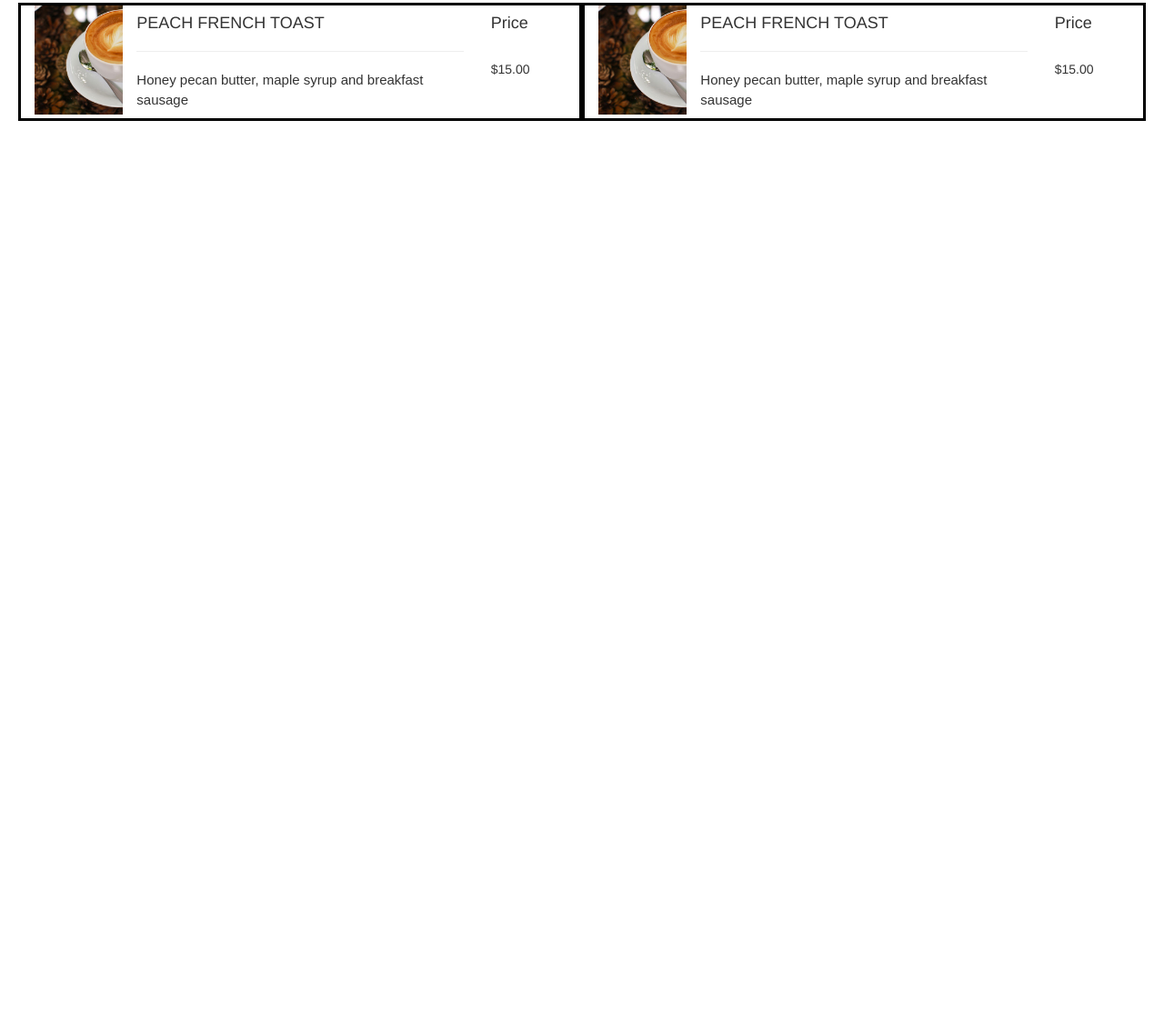
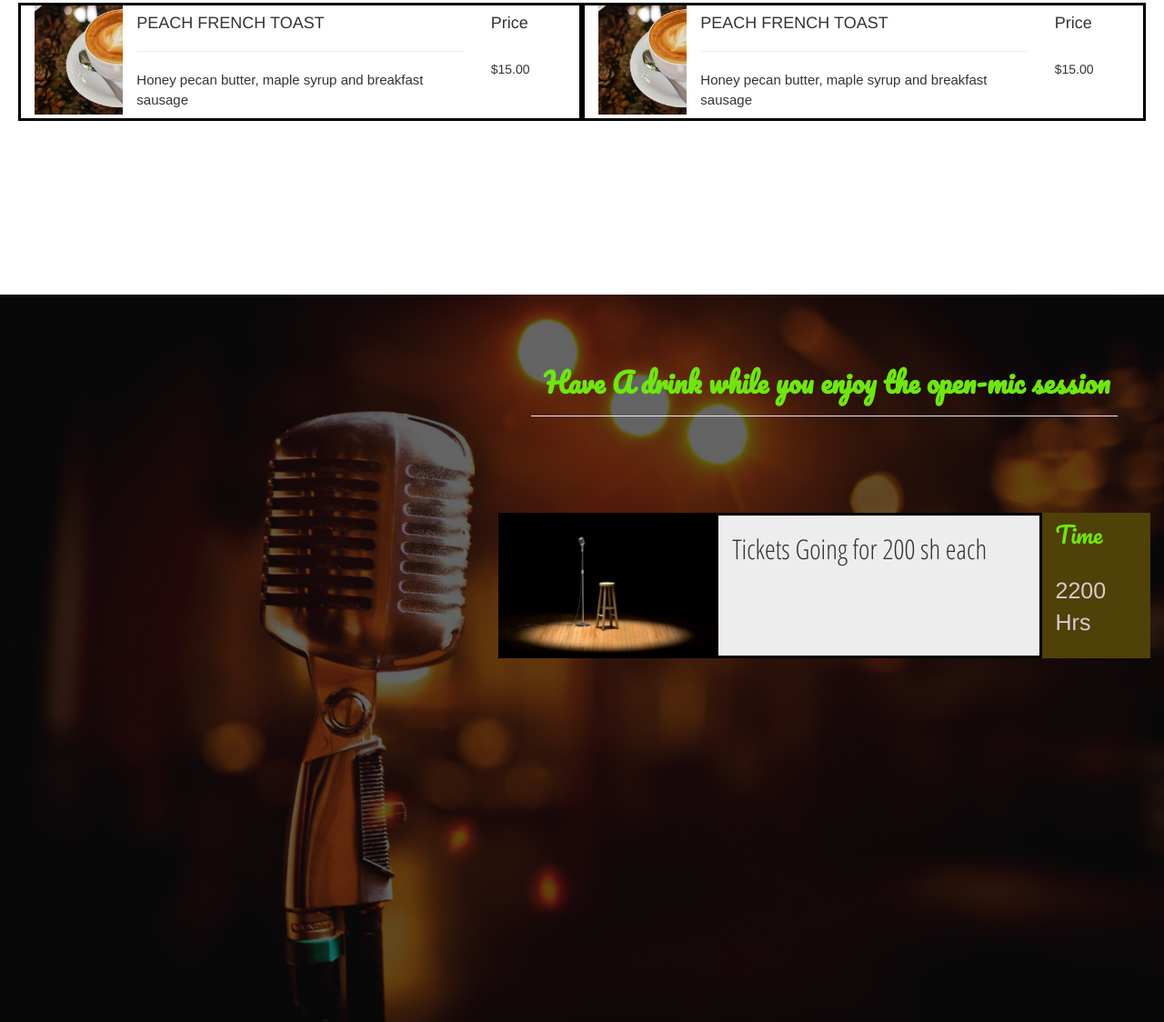
Before and after one commit to Victorgichohi/ByTheHils, a plain HTML site: page food.html in a window 1280 px wide. Shown: the part 2876-4000 px from the top of the page at 91% size. Before the commit the page ends 3200 px from the top, so only its background shows below. Drawn offline with Linux system fonts and the light colour scheme.

Commit message:
finished styling the open mic section

```diff
--- a/css/main.css
+++ b/css/main.css
@@ -325,6 +325,59 @@ article, aside, details, figcaption, figure, footer, header, hgroup, menu, nav,
 /*end of drinks section*/
 
 /*start of jazz band section*/
+.open-mic{
+  height: 100vh;
+  background:
+  linear-gradient(
+      rgba(12, 12, 13, 0.64),
+    rgba(12, 12, 13, 0.64)
 
+  ),url(../images/open-mic.jpg);
+  background-size: cover;
+}
+.open-mic-title{
+  height:30vh;
+
+}
+.open-mic-title h2{
+  font-size: 30px;
+  font-family: 'Pacifico', cursive;
+  font-weight: bold;
+  color: rgb(111, 230, 17);
+  padding-left: 50px;
+}
+.open-mic-description{
+  height: 20vh;
+  /*color: rgb(244, 244, 244);*/
+}
+.open-mic-image{
+  height: 20vh;
+  background-image: url(../images/open-mic2.png);
+  background-size: cover;
+}
+.open-mic-sales{
+  background-color: rgb(237, 237, 237);
+}
+.open-mic-sales h3{
+
+  font-size: 30px;
+  font-weight: 500;
+  font-family: 'Open Sans Condensed', sans-serif;
+}
+.open-mic-time{
+  background-color: rgb(80, 65, 9);
+  height: 20vh;
+}
+.open-mic-time h4{
+  font-size: 25px;
+  font-family: 'Pacifico', cursive;
+  font-weight: normal;
+  color: rgb(111, 230, 17);
+}
+.open-mic-time p{
+  font-size: 25px;
+  font-weight: lighter;
+  color: rgb(222, 200, 207);
+}
 /*jazz band section end*/
 /*food.html styling end*/
--- a/food.html
+++ b/food.html
@@ -314,8 +314,31 @@
 </div>
 <!-- end of drinks section -->
 <!-- jazz event section start -->
-  <div class="row jazz">
+  <div class="row open-mic">
+    <div class="col-md-5">
 
+    </div>
+    <div class="col-md-7">
+      <div class="row open-mic-title">
+        <br><br><br>
+      <h2>Have A drink while you enjoy the open-mic session</h2>
+      <hr style="width:90%;">
+    </div>
+    <div class="row open-mic-description">
+      <div class="col-md-4 open-mic-image">
+
+      </div>
+      <div class="col-md-6 open-mic-sales">
+        <h3>Tickets Going for 200 sh each</h3>
+
+      </div>
+      <div class="col-md-2 open-mic-time">
+        <h4>Time</h4>
+        <br>
+        <p>2200 Hrs</p>
+      </div>
+    </div>
+    </div>
   </div>
 <!-- jazz event section end -->
 <!-- <script src="http://cdnjs.cloudflare.com/ajax/libs/jquery/2.1.3/jquery.min.js"></script> -->
```
Also changed, not shown: images/jaz2.jpg (added), images/jazz3.jpeg (added), images/open-mic.jpg (added), images/open-mic2.png (added).
